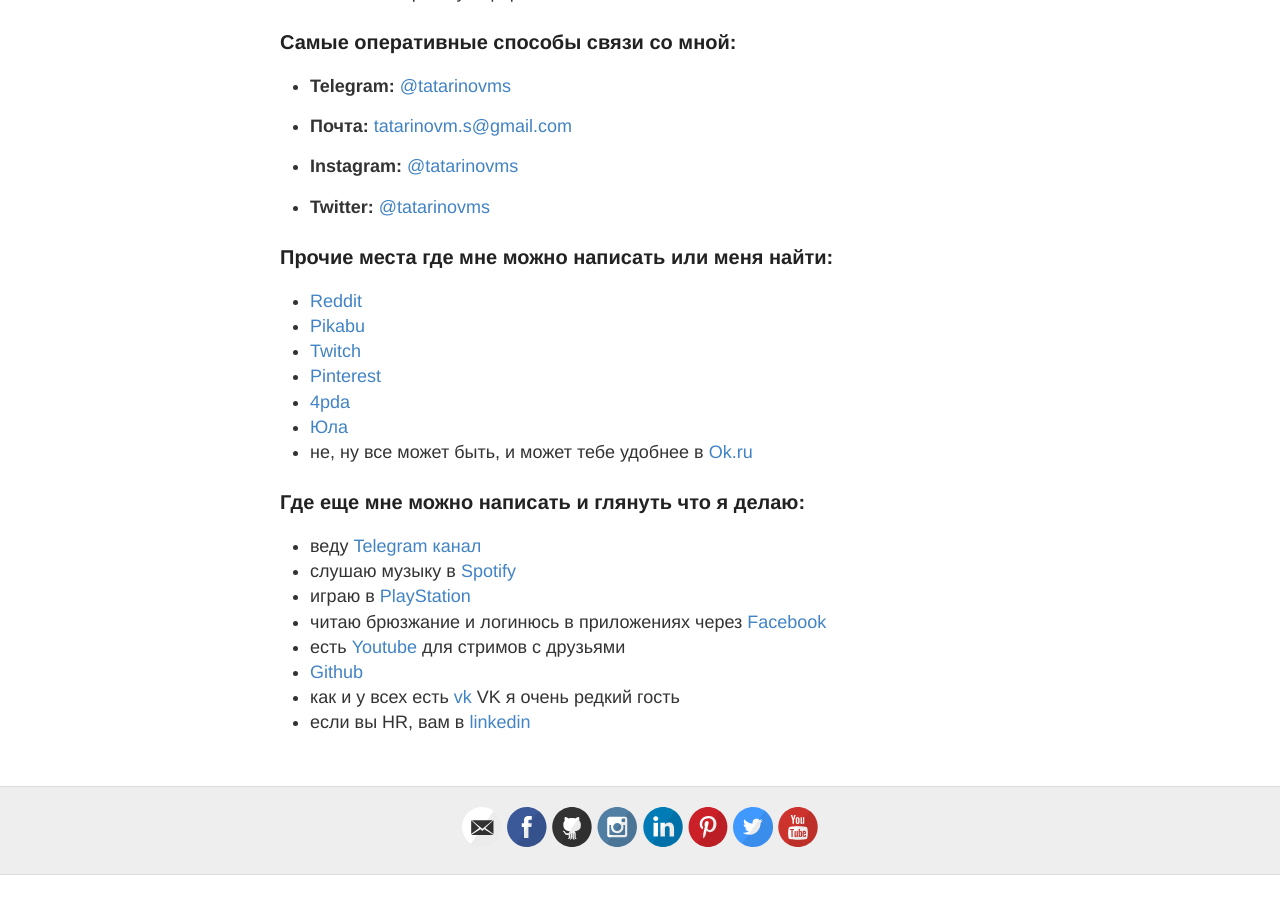
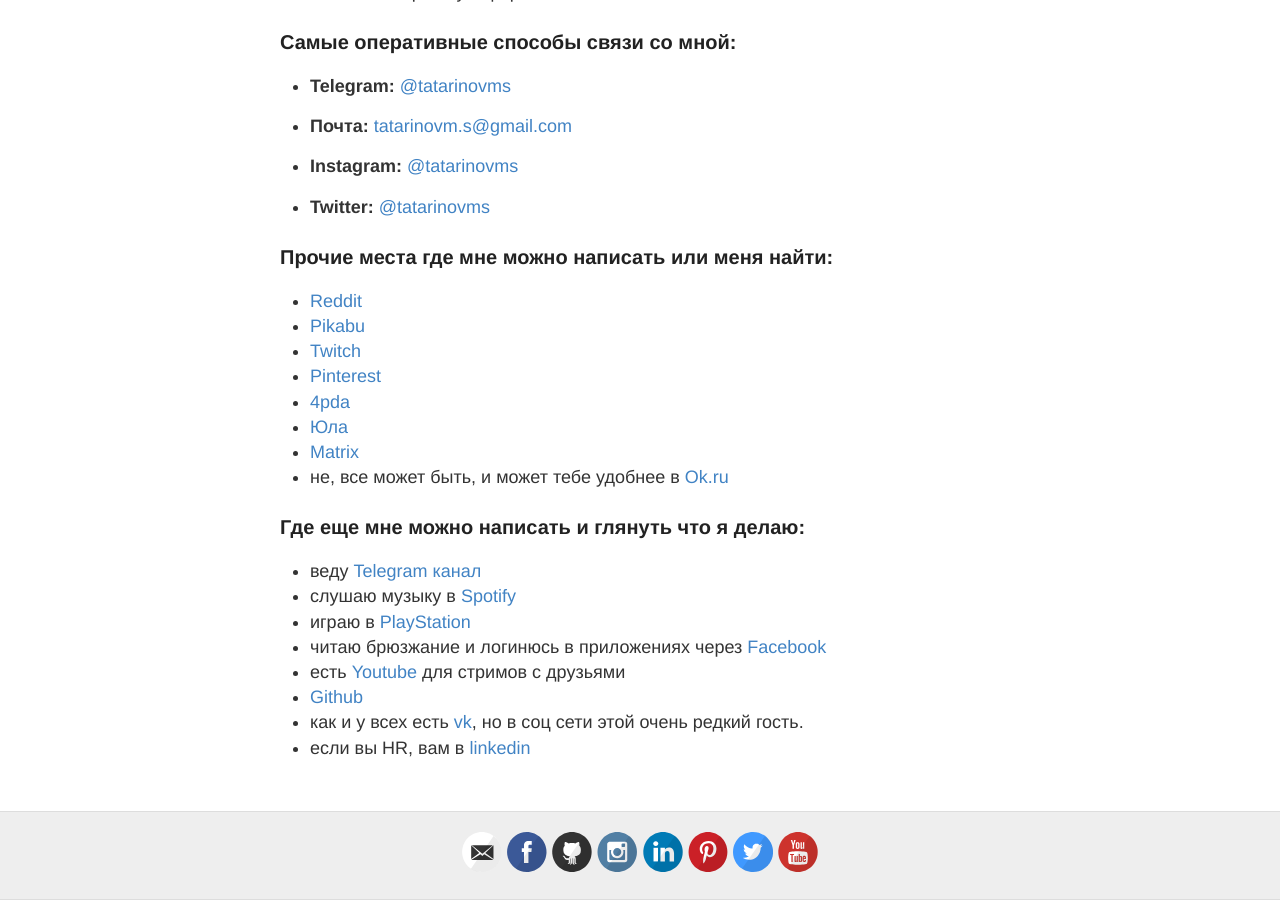
Before and after one commit to tatarinovms/tatarinovms.github.io, a Jekyll site: the page built from about.md, in a window 1280 px wide and 900 px high, scrolled down 1591 px. Built offline with Jekyll 4.4.1, drawn with Linux system fonts in a browser that asks for light colours; before the commit the page ends 2466 px from its top, so only the background shows below that.

Commit message:
Update about.md

```diff
--- a/about.md
+++ b/about.md
@@ -36,7 +36,8 @@
 - [Pinterest](http://pinterest.com/tatarinovms)
 - [4pda](http://4pda.ru/forum/index.php?showuser=639002)
 - [Юла](https://you.la/tatarinovms)
-- не, ну все может быть, и  может тебе удобнее в [Ok.ru](https://ok.ru/profile/574264377102)
+- [Matrix](https://matrix.to/#/@tatarinovm.s:matrix.org)
+- не, все может быть, и  может тебе удобнее в [Ok.ru](https://ok.ru/profile/574264377102)
 
 ### Где еще мне можно написать и глянуть что я делаю:
 
@@ -46,5 +47,5 @@
 - читаю брюзжание и логинюсь в приложениях через [Facebook](https://www.facebook.com/tatarinovm.s)
 - есть [Youtube](https://www.youtube.com/c/MaximTatarinov) для стримов с друзьями
 - [Github](https://github.com/tatarinovms)
-- как и у всех есть [vk](https://vk.com/tatarinovms) VK я очень редкий гость
+- как и у всех есть [vk](https://vk.com/tatarinovms), но в соц сети этой очень редкий гость.
 - если вы HR, вам в [linkedin](https://www.linkedin.com/in/tatarinovms/)
```
